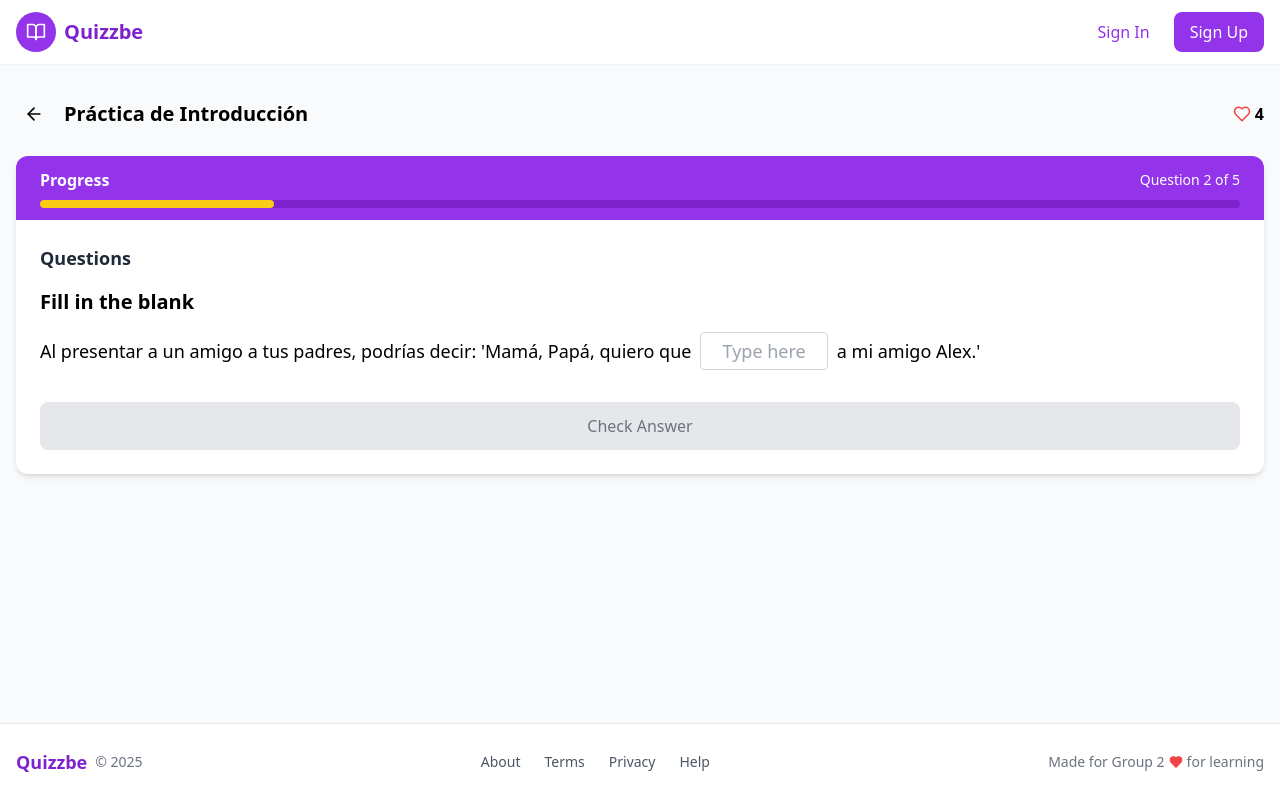
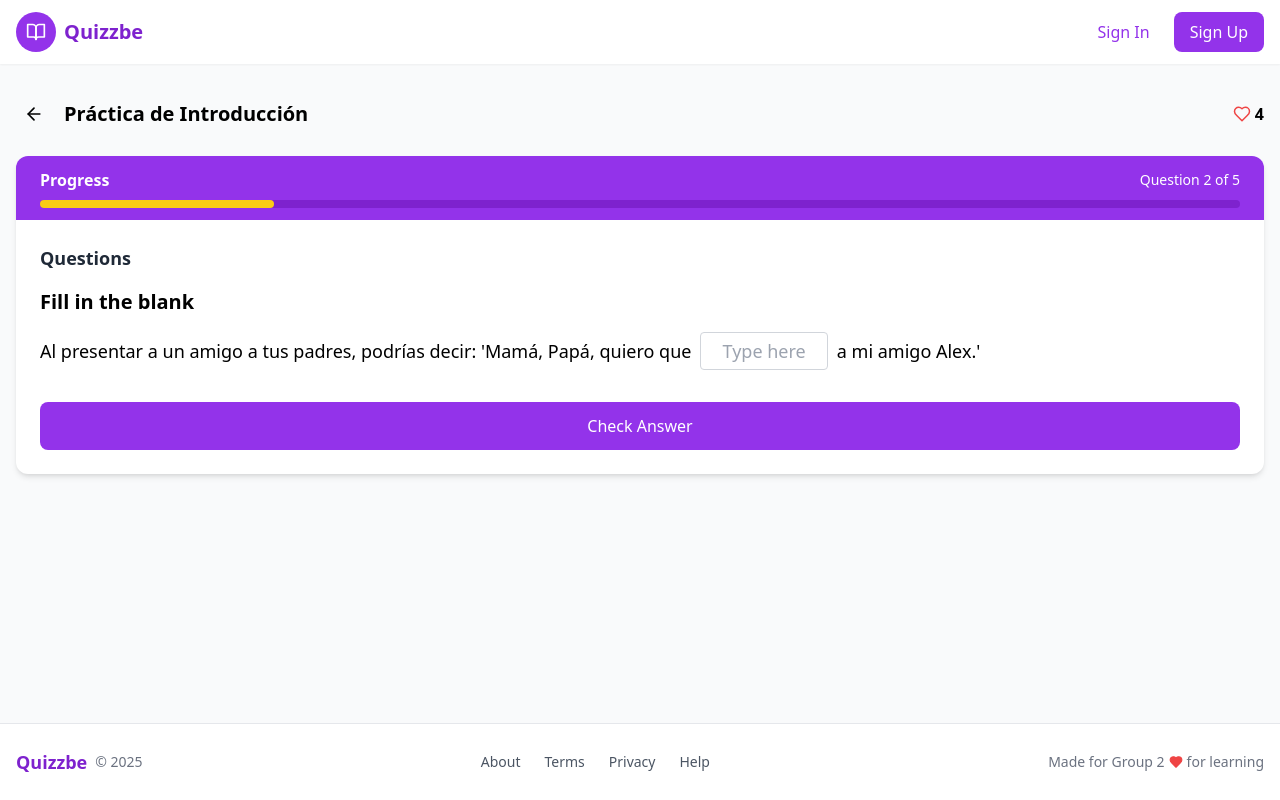
Before and after one commit to NicolasAbdel/projectUsabilidad, a React (Vite) app: page /exercise/1-exercise-1 in a window 1280 px wide. Both pictures are taken after a click on the button "Oye, debes ser nuevo aquí.". Built offline with nearby package versions, Linux system fonts and the light colour scheme; no server answers.

Commit message:
fix(AudioLessons)-Corrección campo de texto bloqueado

```diff
--- a/src/pages/Exercise.tsx
+++ b/src/pages/Exercise.tsx
@@ -282,12 +282,7 @@ const Exercise = () => {
             {answerState === 'idle' && currentQuestion.type === 'fill-in-the-blank' && (
               <button
                 onClick={() => checkAnswer()}
-                disabled={!selectedAnswer || (Array.isArray(selectedAnswer) && selectedAnswer.length === 0)}
-                className={`w-full py-3 rounded-lg font-medium ${
-                  !selectedAnswer || (Array.isArray(selectedAnswer) && selectedAnswer.length === 0)
-                    ? 'bg-gray-200 text-gray-500 cursor-not-allowed'
-                    : 'bg-purple-600 text-white hover:bg-purple-700'
-                } transition-colors`}
+                className="w-full py-3 rounded-lg font-medium bg-purple-600 text-white hover:bg-purple-700 transition-colors"
               >
                 Check Answer
               </button>
```
